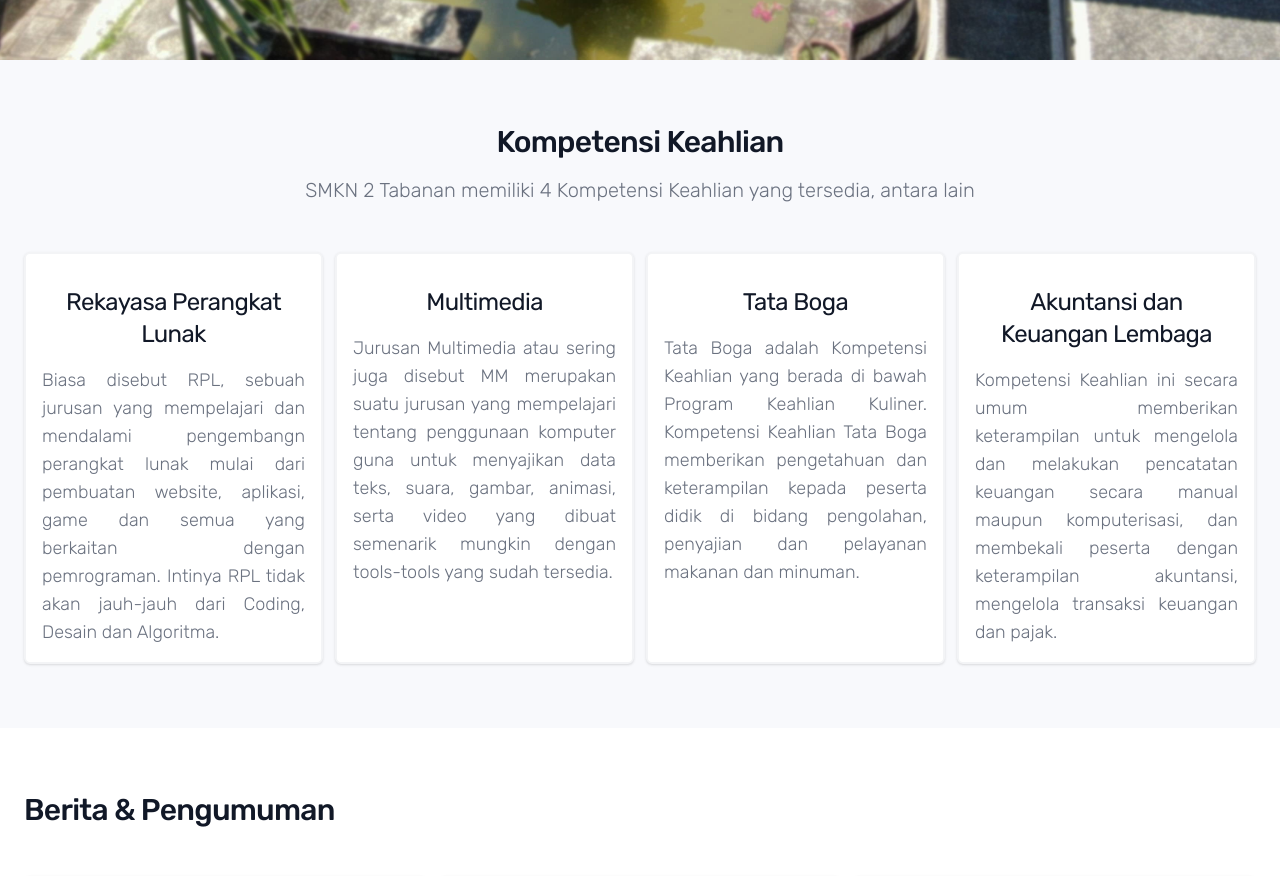
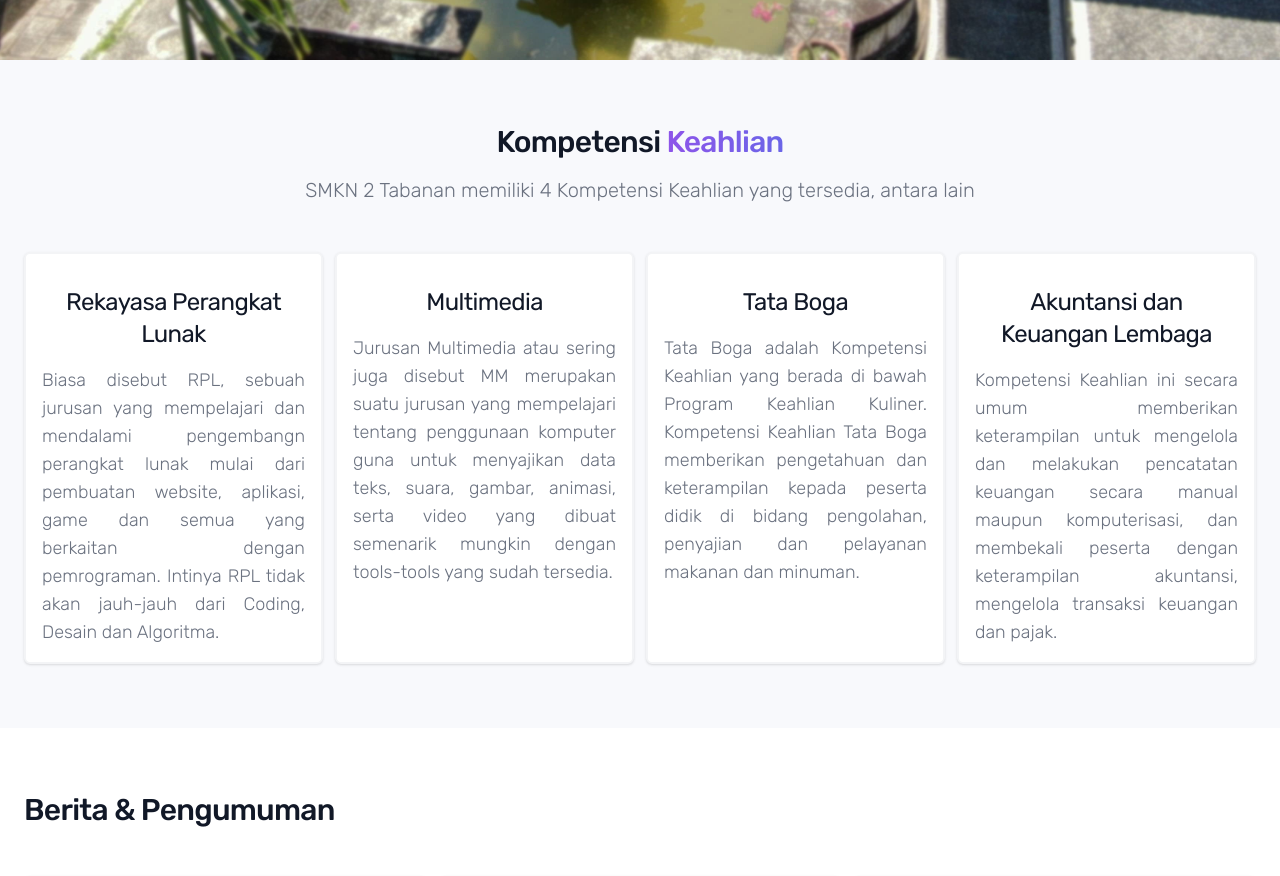
Before and after one commit to brokiem/smkn2tabanan, a Vue app: page / in a window 1280 px wide. Shown: the part 780-1656 px from the top of the page. Built offline with nearby package versions, Linux system fonts and the light colour scheme; grey boxes are pictures that could not be loaded.

Commit message:
Add gradient text animation

```diff
--- a/src/assets/main.css
+++ b/src/assets/main.css
@@ -22,6 +22,17 @@
             opacity: 1;
         }
     }
+    @keyframes gradient {
+        0% {
+            background-position: 0 50%;
+        }
+        50% {
+            background-position: 100% 50%;
+        }
+        100% {
+            background-position: 0 50%;
+        }
+    }
 }
 
 /* Custom scrollbar */
--- a/src/components/Kompetensi.vue
+++ b/src/components/Kompetensi.vue
@@ -4,7 +4,7 @@
       <div class="py-8 px-4 mx-auto max-w-screen-xl lg:py-16 lg:px-6">
         <!-- Section title -->
         <div class="mx-auto max-w-screen-md text-center mb-8 lg:mb-12">
-          <h2 class="mb-4 text-3xl tracking-tight font-medium text-gray-900 dark:text-white">Kompetensi Keahlian</h2>
+          <h2 class="mb-4 text-3xl tracking-tight font-medium text-gray-900 dark:text-white">Kompetensi <span class="text-3xl tracking-tight font-medium gradient-text">Keahlian</span></h2>
           <p class="mb-5 font-light text-gray-500 sm:text-xl dark:text-gray-400">SMKN 2 Tabanan memiliki 4 Kompetensi Keahlian yang tersedia, antara lain</p>
         </div>
 
@@ -43,5 +43,14 @@
 </script>
 
 <style scoped>
+.gradient-text {
+  background: #4776E6;  /* fallback for old browsers */
+  background: -webkit-linear-gradient(to right, #8E54E9, #4776E6);  /* Chrome 10-25, Safari 5.1-6 */
+  background: linear-gradient(to right, #8E54E9, #4776E6); /* W3C, IE 10+/ Edge, Firefox 16+, Chrome 26+, Opera 12+, Safari 7+ */
+  background-size: 200% 200%;
+  -webkit-background-clip: text;
+  -webkit-text-fill-color: transparent;
+  animation: gradient 1s ease infinite;
+}
 
 </style>
```
